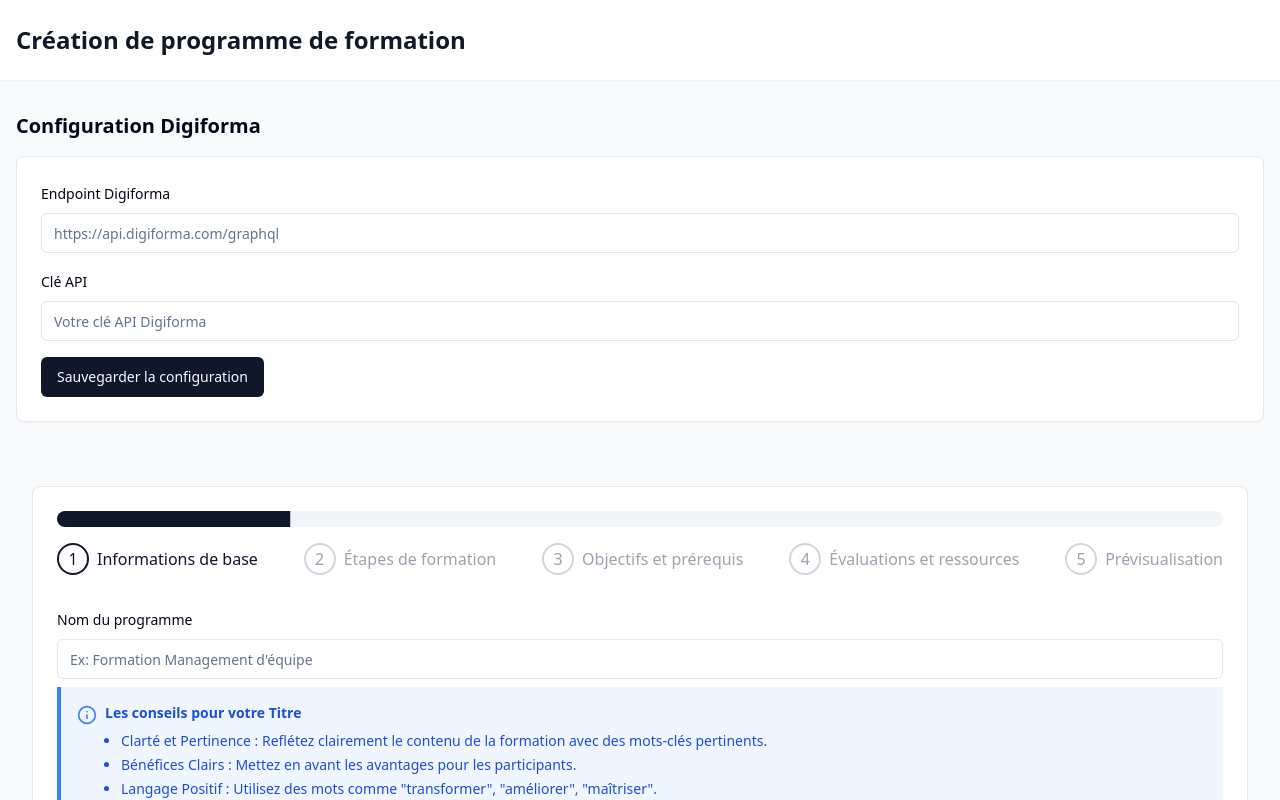
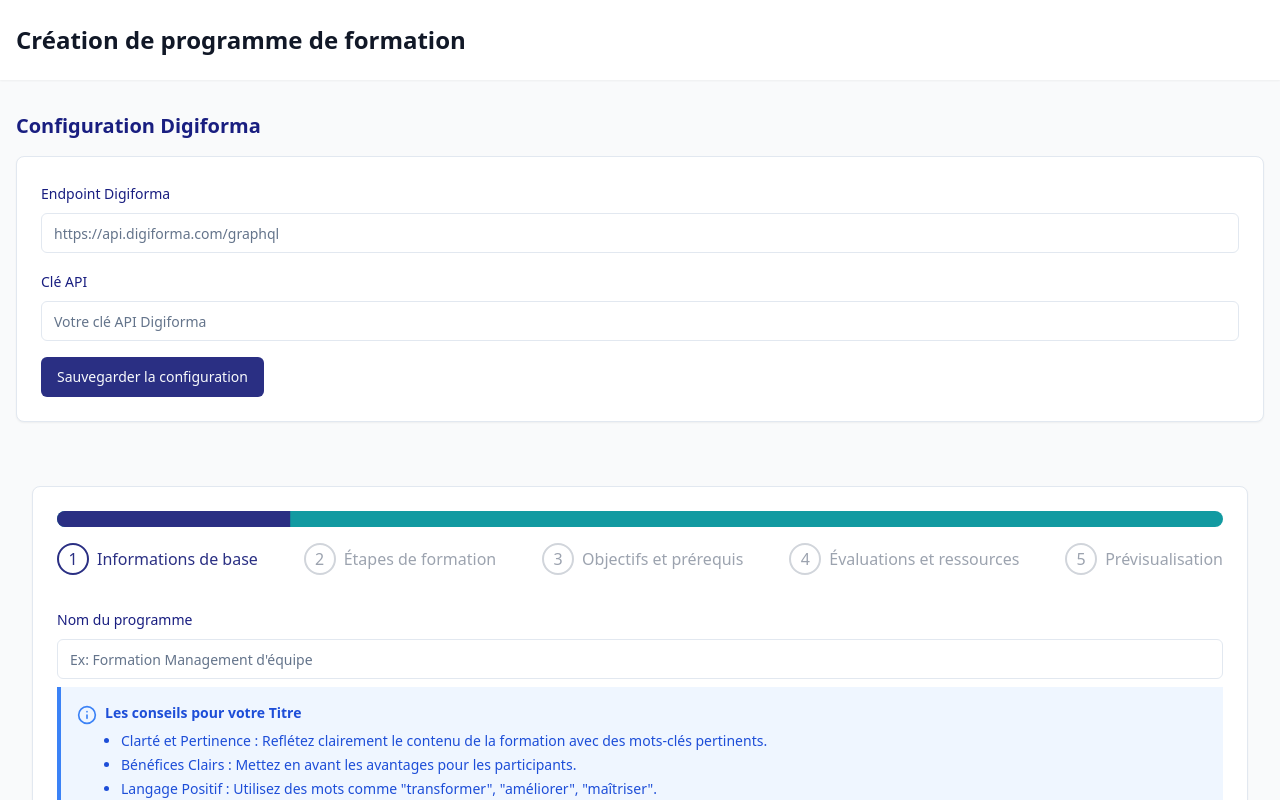
Before and after one commit to MichelMoule/training-form-galaxy, a React (Vite) app: page / in a window 1280 px wide. Shown: the top 800 px of the page. Built offline with nearby package versions, Linux system fonts and the light colour scheme.

Commit message:
Update design system
Implement new color palette and fonts based on provided design specifications.  Includes RGB, CMYK, and HEX color values, and font names.

```diff
--- a/src/index.css
+++ b/src/index.css
@@ -1,3 +1,4 @@
+
 @tailwind base;
 @tailwind components;
 @tailwind utilities;
@@ -5,24 +6,24 @@
 @layer base {
   :root {
     --background: 0 0% 100%;
-    --foreground: 222.2 84% 4.9%;
+    --foreground: 237 67% 30%;
 
     --card: 0 0% 100%;
-    --card-foreground: 222.2 84% 4.9%;
+    --card-foreground: 237 67% 30%;
 
     --popover: 0 0% 100%;
-    --popover-foreground: 222.2 84% 4.9%;
+    --popover-foreground: 237 67% 30%;
 
-    --primary: 222.2 47.4% 11.2%;
+    --primary: 237 51% 34%;
     --primary-foreground: 210 40% 98%;
 
-    --secondary: 210 40% 96.1%;
-    --secondary-foreground: 222.2 47.4% 11.2%;
+    --secondary: 183 80% 35%;
+    --secondary-foreground: 237 67% 30%;
 
-    --muted: 210 40% 96.1%;
+    --muted: 180 80% 35%;
     --muted-foreground: 215.4 16.3% 46.9%;
 
-    --accent: 210 40% 96.1%;
+    --accent: 338 90% 44%;
     --accent-foreground: 222.2 47.4% 11.2%;
 
     --destructive: 0 84.2% 60.2%;
@@ -30,47 +31,40 @@
 
     --border: 214.3 31.8% 91.4%;
     --input: 214.3 31.8% 91.4%;
-    --ring: 222.2 84% 4.9%;
+    --ring: 237 51% 34%;
 
     --radius: 0.5rem;
 
     --sidebar-background: 0 0% 98%;
-
     --sidebar-foreground: 240 5.3% 26.1%;
-
     --sidebar-primary: 240 5.9% 10%;
-
     --sidebar-primary-foreground: 0 0% 98%;
-
     --sidebar-accent: 240 4.8% 95.9%;
-
     --sidebar-accent-foreground: 240 5.9% 10%;
-
     --sidebar-border: 220 13% 91%;
-
     --sidebar-ring: 217.2 91.2% 59.8%;
   }
 
   .dark {
-    --background: 222.2 84% 4.9%;
+    --background: 237 51% 34%;
     --foreground: 210 40% 98%;
 
-    --card: 222.2 84% 4.9%;
+    --card: 237 51% 34%;
     --card-foreground: 210 40% 98%;
 
-    --popover: 222.2 84% 4.9%;
+    --popover: 237 51% 34%;
     --popover-foreground: 210 40% 98%;
 
     --primary: 210 40% 98%;
-    --primary-foreground: 222.2 47.4% 11.2%;
+    --primary-foreground: 237 51% 34%;
 
-    --secondary: 217.2 32.6% 17.5%;
+    --secondary: 183 80% 35%;
     --secondary-foreground: 210 40% 98%;
 
-    --muted: 217.2 32.6% 17.5%;
+    --muted: 183 80% 35%;
     --muted-foreground: 215 20.2% 65.1%;
 
-    --accent: 217.2 32.6% 17.5%;
+    --accent: 338 90% 44%;
     --accent-foreground: 210 40% 98%;
 
     --destructive: 0 62.8% 30.6%;
@@ -79,6 +73,7 @@
     --border: 217.2 32.6% 17.5%;
     --input: 217.2 32.6% 17.5%;
     --ring: 212.7 26.8% 83.9%;
+
     --sidebar-background: 240 5.9% 10%;
     --sidebar-foreground: 240 4.8% 95.9%;
     --sidebar-primary: 224.3 76.3% 48%;
--- a/tailwind.config.ts
+++ b/tailwind.config.ts
@@ -1,3 +1,4 @@
+
 import type { Config } from "tailwindcss";
 
 export default {
@@ -61,6 +62,17 @@ export default {
 					'accent-foreground': 'hsl(var(--sidebar-accent-foreground))',
 					border: 'hsl(var(--sidebar-border))',
 					ring: 'hsl(var(--sidebar-ring))'
+				},
+				brand: {
+					blue: '#2B2E83',
+					teal: '#12A19A',
+					pink: '#D60B52',
+					orange: '#E94E1B',
+					yellow: '#DDDC00',
+					navy: '#201846',
+					green: '#2FAC66',
+					purple: '#951B81',
+					lime: '#C4D983',
 				}
 			},
 			borderRadius: {
```
